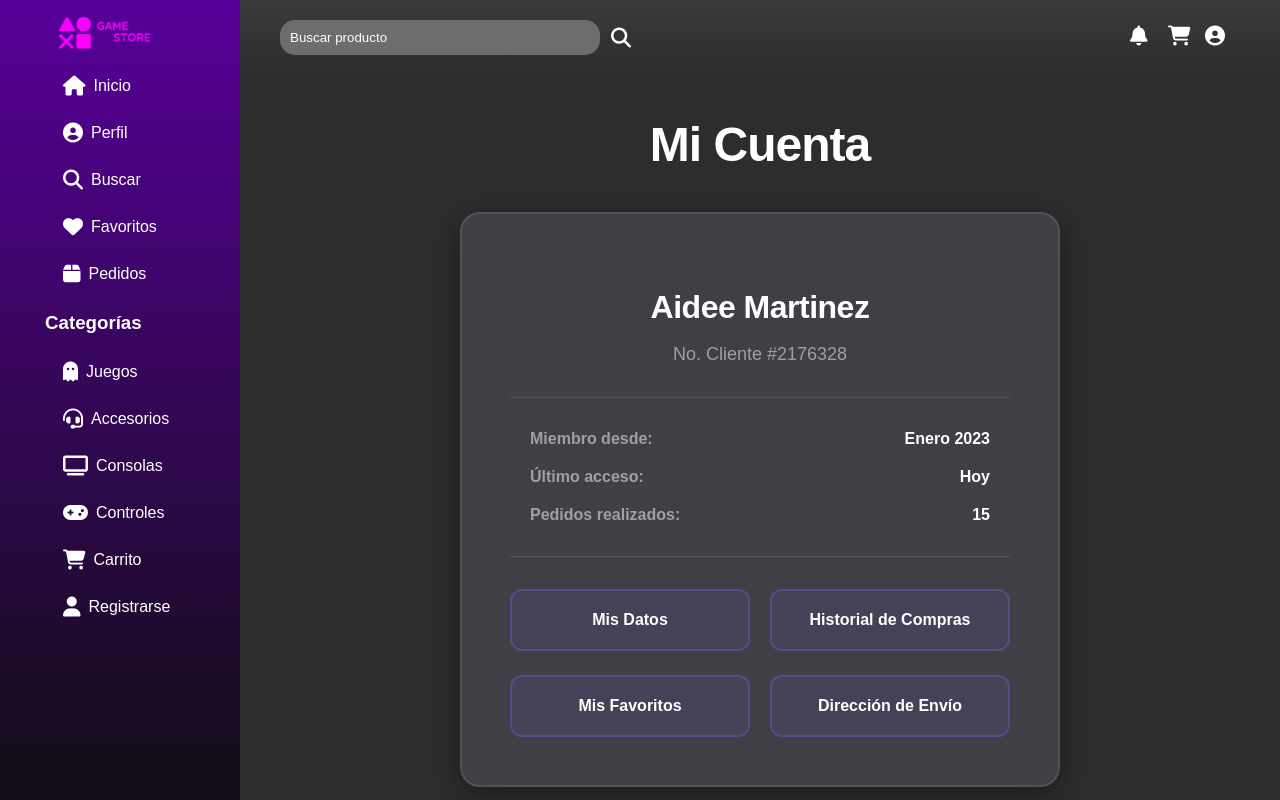
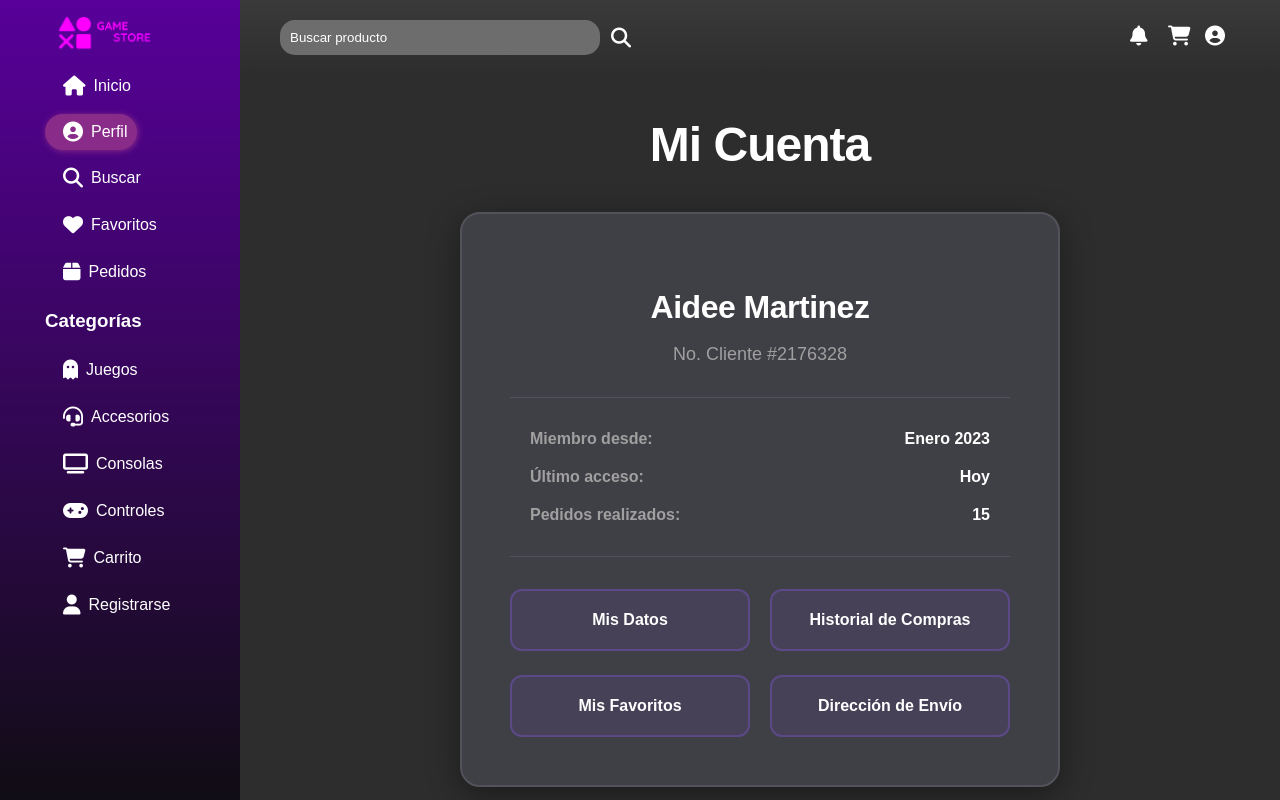
Before and after one commit to Seuahjvyz/GameStore, a plain HTML site: page app/templates/perfiluser.html in a window 1280 px wide. Drawn offline with Linux system fonts and the light colour scheme.

Commit message:
Vistas corregidas5

```diff
--- a/app/templates/perfiluser.html
+++ b/app/templates/perfiluser.html
@@ -16,7 +16,7 @@
 
         <ul>
             <li><a class="enlace_barra_lateral" href="/index.html"><i class="fa-solid fa-house"></i> Inicio</a></li>
-            <li><a class="enlace_barra_lateral" href="/app/templates/perfiluser.html"><i
+            <li><a class="enlace_barra_lateral_fijo" href="/app/templates/perfiluser.html"><i
                         class="fa-solid fa-circle-user"></i> Perfil</a></li>
             <li><a class="enlace_barra_lateral" href="#buscar"><i class="fa-solid fa-magnifying-glass"></i> Buscar</a>
             </li>
```
Also changed, not shown: app/templates/registro.html (+1 -1 lines).
